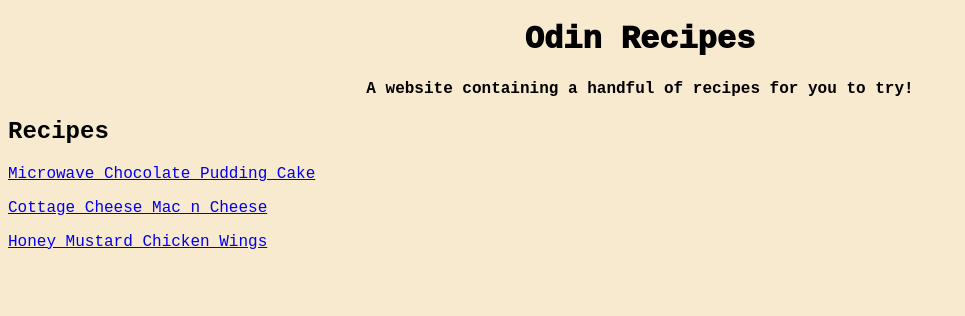
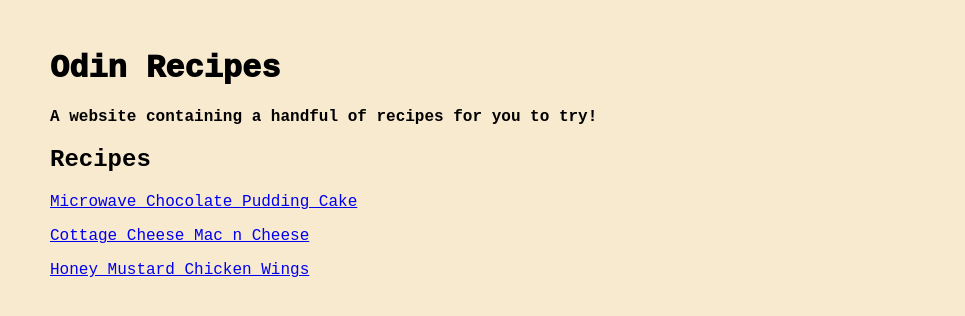
Before and after one commit to MuYvs/odin-recipes, a plain HTML site: page index.html in a window 1280 px wide. Shown: the whole page, without its empty margins (0-965 px from the left). Drawn offline with Linux system fonts and the light colour scheme.

Commit message:
Re-Alligned Text to left.

```diff
--- a/style.css
+++ b/style.css
@@ -1,14 +1,15 @@
 body {
     font-family: 'Courier New', Courier, monospace;
     background-color: rgba(245, 222, 179, 0.63);
+    margin: 50px;
 }
 
-h1 {
-    text-align: center;
+h1{
+    text-align: left;
     font-weight: 1000;
 }
 .info {
-    text-align: center;
+    text-align: left;
 }
 
 ul li,
```
